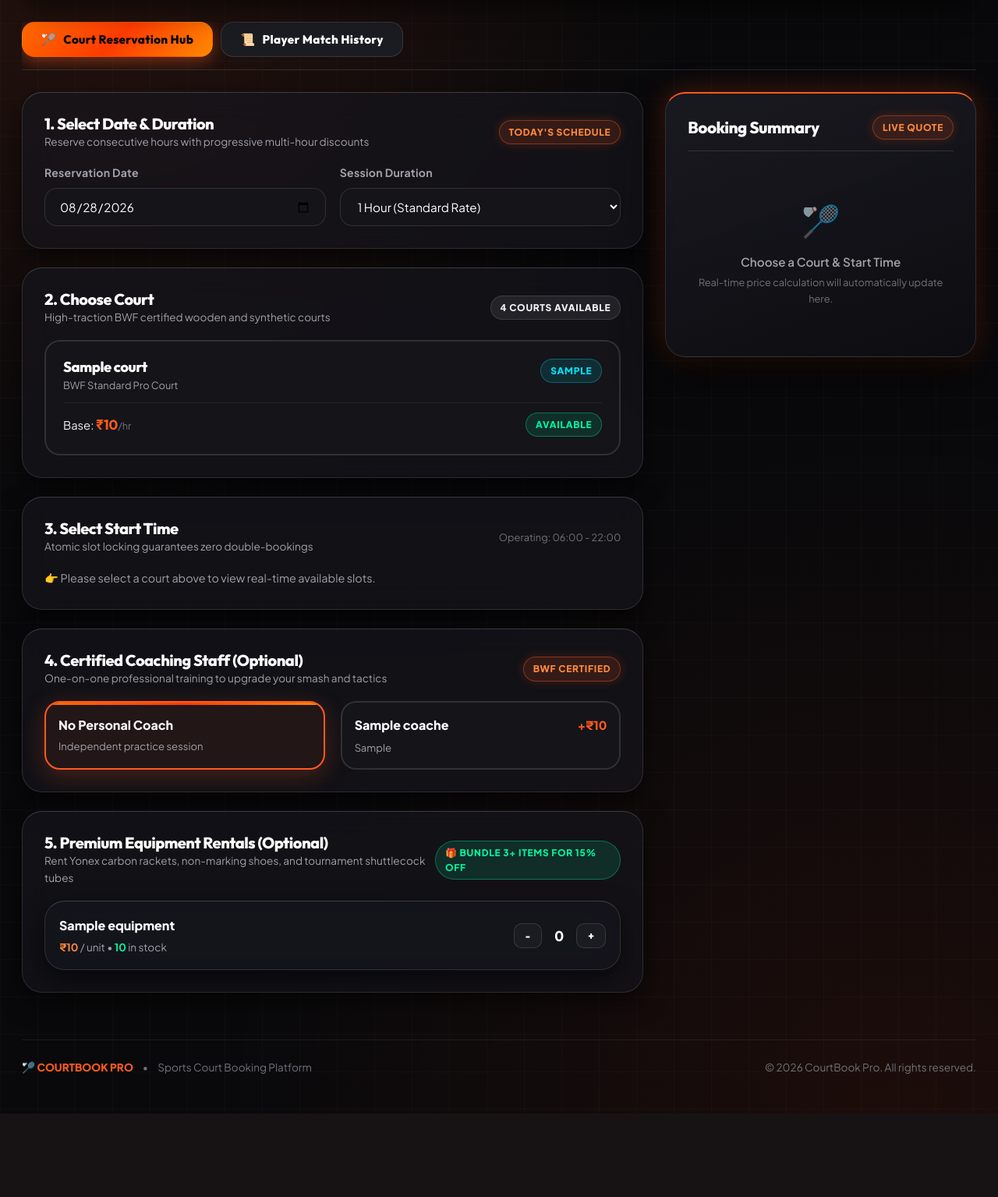
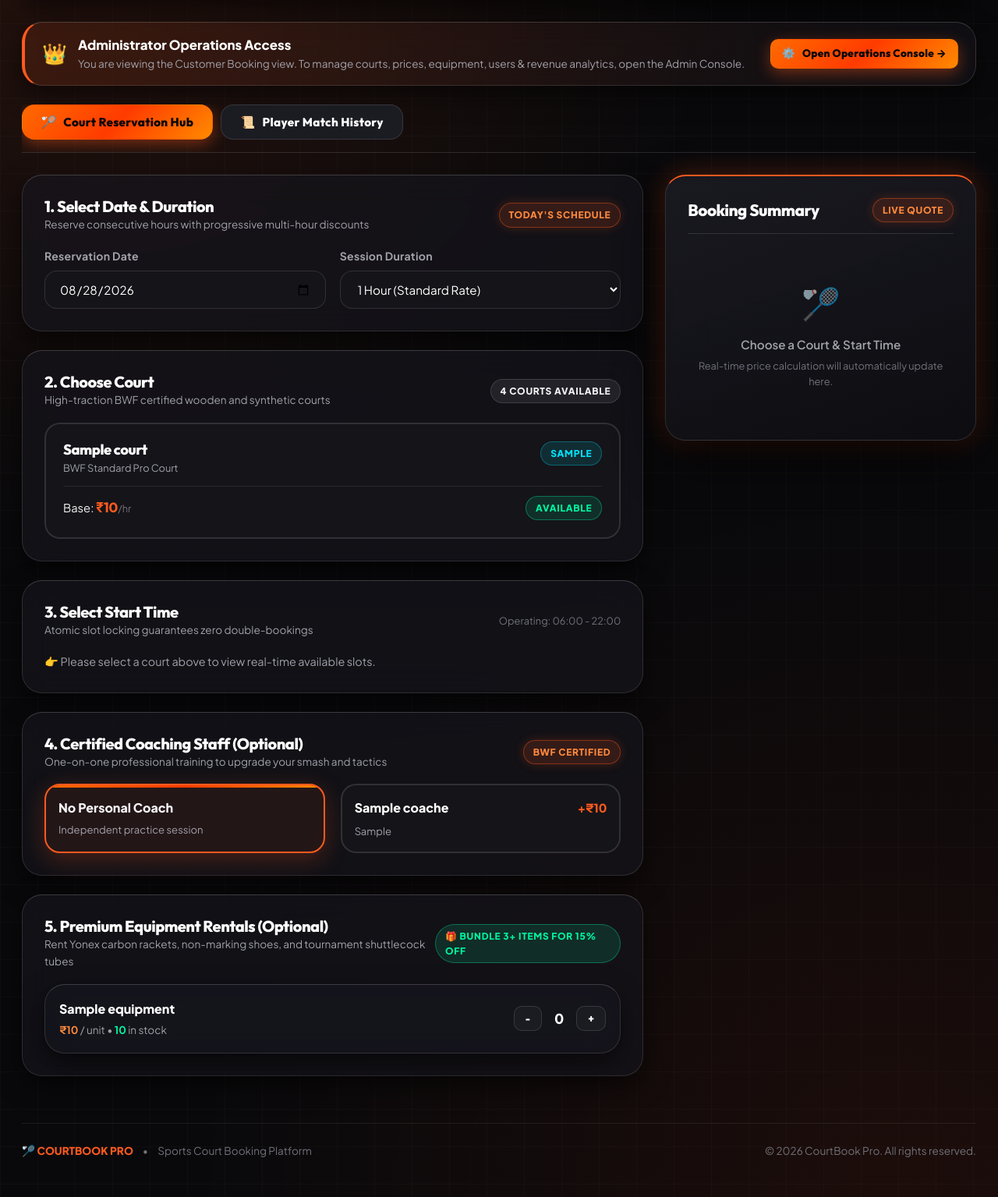
Before and after one commit to Spidey173/CourtBook-Pro, a Flask app: page / in a window 1280 px wide. Shown: the part 114-1649 px from the top of the page at 78% size. Before the commit the page ends 1542 px from the top, so only its background shows below. Run offline with Flask 3, Linux system fonts and the light colour scheme; a user stored in the database is signed in; tables that the repository leaves empty hold one stand-in row (values such as "Sample post"); data that the repository does not hold is empty.

Commit message:
fix: route admin directly to operations console on login and add admin banner

```diff
--- a/templates/home.html
+++ b/templates/home.html
@@ -3,6 +3,21 @@
 {% block title %}Court Reservation — CourtBook Pro 🏸{% endblock %}
 
 {% block content %}
+{% if current_user.is_admin %}
+<div class="pro-card" style="margin-bottom: 24px; border-left: 4px solid var(--orange-primary); background: linear-gradient(90deg, rgba(255, 90, 31, 0.12) 0%, rgba(20, 20, 26, 0.6) 100%); display: flex; justify-content: space-between; align-items: center; padding: 16px 22px; flex-wrap: wrap; gap: 14px;">
+    <div style="display: flex; align-items: center; gap: 14px;">
+        <span style="font-size: 1.6rem;">👑</span>
+        <div>
+            <div style="font-weight: 800; color: var(--text-white); font-size: 1.05rem;">Administrator Operations Access</div>
+            <div style="font-size: 0.85rem; color: var(--text-muted);">You are viewing the Customer Booking view. To manage courts, prices, equipment, users & revenue analytics, open the Admin Console.</div>
+        </div>
+    </div>
+    <a href="{{ url_for('admin.admin_dashboard') }}" class="btn-manga btn-manga-primary btn-manga-sm">
+        <span>⚙️</span> Open Operations Console →
+    </a>
+</div>
+{% endif %}
+
 <!-- Main Navigation Tabs -->
 <div style="margin-bottom: 28px;">
     <div style="display: flex; gap: 10px; border-bottom: 1px solid var(--border-card); padding-bottom: 16px; overflow-x: auto;">
```
Also changed, not shown: templates/login.html (+10 -2 lines).
